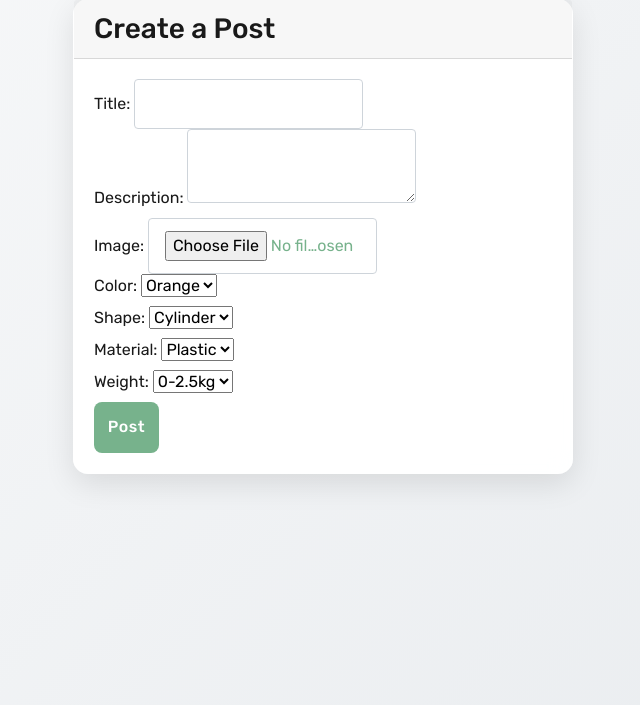
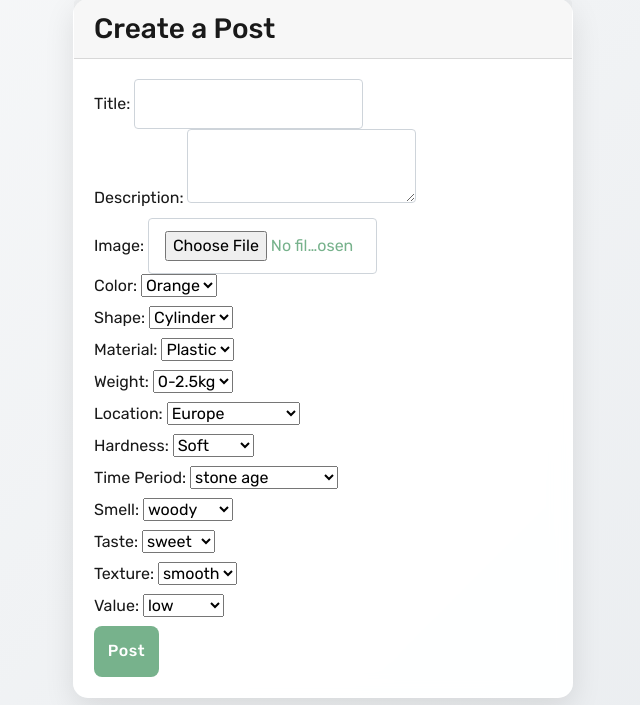
Before and after one commit to erkingonultas/SWE-573-Erkin-Gonultas, a Django app: page /post/ in a window 1280 px wide. Shown: the part 95-800 px from the top of the page, without its empty margins (317-957 px from the left). Run offline with Django 4.2, Linux system fonts and the light colour scheme; a user stored in the database is signed in; parts of the project's set-up code (start-up, migrations or seed data) failed here and were passed over.

Commit message:
added the rest of the features to the post model

```diff
--- a/lydianAPI/users/templates/forum/create_post.html
+++ b/lydianAPI/users/templates/forum/create_post.html
@@ -44,6 +44,78 @@
                     <option value="5-10kg">5-10kg</option>
                     <option value="other">Other</option>
                 </select><br>
+                <label for="location">Location:</label>
+                <select id="location" name="location">
+                    <option value="europe">Europe</option>
+                    <option value="asia">Asia</option>
+                    <option value="north america">North America</option>
+                    <option value="south america">South America</option>
+                    <option value="africa">Africa</option>
+                    <option value="australia">Australia</option>
+                    <option value="antarctica">Antarctica</option>
+                    <option value="other">Other</option>
+                </select><br>
+
+                <label for="hardness">Hardness:</label>
+                <select id="hardness" name="hardness">
+                    <option value="soft">Soft</option>
+                    <option value="medium">Medium</option>
+                    <option value="hard">Hard</option>
+                    <option value="rigid">Rigid</option>
+                    <option value="other">Other</option>
+                </select><br>
+
+                <label for="time_period">Time Period:</label>
+                <select id="time_period" name="time_period">
+                    <option value="stone age">stone age</option>
+                    <option value="iron age">iron age</option>
+                    <option value="classical era">classical era</option>
+                    <option value="medieval era">medieval era</option>
+                    <option value="early modern era">early modern era</option>
+                    <option value="modern era">modern era</option>
+                    <option value="other">Other</option>
+                </select><br>
+                <label for="smell">Smell:</label>
+                <select id="smell" name="smell">
+                    <option value="woody">woody</option>
+                    <option value="fragrant">fragrant</option>
+                    <option value="fruity">fruity</option>
+                    <option value="minty">minty</option>
+                    <option value="sweet">sweet</option>
+                    <option value="popcorn">popcorn</option>
+                    <option value="lemon">lemon</option>
+                    <option value="chemical">chemical</option>
+                    <option value="pungent">pungent</option>
+                    <option value="decayed">decayed</option>
+                    <option value="none">none</option>
+                    <option value="other">Other</option>
+                </select><br>
+                <label for="taste">Taste:</label>
+                <select id="taste" name="taste">
+                    <option value="sweet">sweet</option>
+                    <option value="sour">sour</option>
+                    <option value="bitter">bitter</option>
+                    <option value="salty">salty</option>
+                    <option value="umami">umami</option>
+                    <option value="savory">savory</option>
+                    <option value="other">Other</option>
+                </select><br>
+                <label for="texture">Texture:</label>
+                <select id="texture" name="texture">
+                    <option value="smooth">smooth</option>
+                    <option value="rough">rough</option>
+                    <option value="grainy">grainy</option>
+                    <option value="slimy">slimy</option>
+                    <option value="other">Other</option>
+                </select><br>
+                <label for="value">Value:</label>
+                <select id="value" name="value">
+                    <option value="low">low</option>
+                    <option value="medium">Medium</option>
+                    <option value="high">high</option>
+                    <option value="luxury">luxury</option>
+                    <option value="other">Other</option>
+                </select><br>
                 <button class="btn btn-register" type="submit">Post</button>
             </form>
         </div>
--- a/lydianAPI/users/views.py
+++ b/lydianAPI/users/views.py
@@ -45,6 +45,13 @@ def create_post(request):
         shape = request.POST['shape']
         material = request.POST['material']
         weight = request.POST['weight']
+        location = request.POST['location']
+        hardness = request.POST['hardness']
+        time_period = request.POST['time_period']
+        smell = request.POST['smell']
+        taste = request.POST['taste']
+        texture = request.POST['texture']
+        value = request.POST['value']
         image = request.FILES.get('image')
         image_url = None
 
@@ -67,7 +74,14 @@ def create_post(request):
             color=color,
             shape=shape,
             material=material,
-            weight=weight, author=request.user,
+            weight=weight,
+            location=location,
+            hardness=hardness,
+            time_period=time_period,
+            smell=smell,
+            taste=taste,
+            texture=texture,
+            value=value, author=request.user,
         )
         return redirect('index')
 
```
Also changed, not shown: lydianAPI/users/models.py (+77 -0 lines), lydianAPI/users/templates/components/post_detail.html (+9 -1 lines), lydianAPI/users/migrations/0005_post_hardness_post_location_post_smell_post_taste_and_more.py (added).
